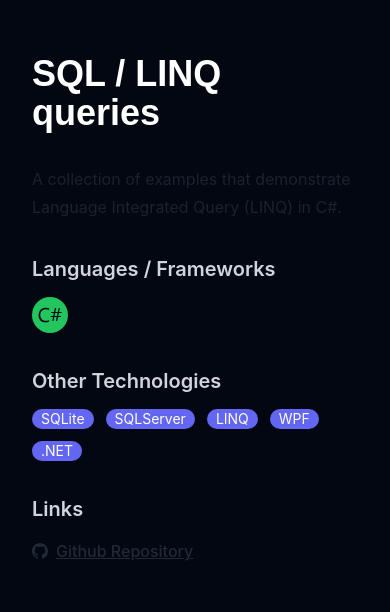
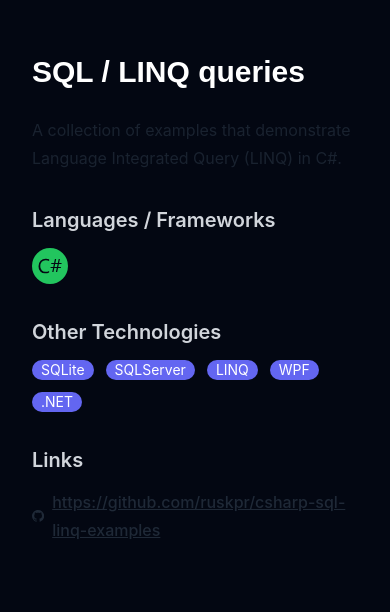
Before and after one commit to ruskpr/ruskpr.github.io, a React (Create React App) app: page /projects/linq-sql-examples in a window 390 px wide. Shown: the part 571-1183 px from the top of the page. Built offline with nearby package versions, Linux system fonts and the light colour scheme.

Commit message:
change link to show full url

```diff
--- a/src/components/pages/projects-page/ProjectDetailSidebar.tsx
+++ b/src/components/pages/projects-page/ProjectDetailSidebar.tsx
@@ -28,14 +28,15 @@ export default function ProjectDetailSidebar(props: {
     githubLink = (
       <Link className="flex gap-2 items-center" to={data.links.github}>
         <BsGithub />
-        Github Repository
+        {data.links.github}
       </Link>
     );
   }
 
   return (
     <article className="border-0 lg:border border-white prose w-full bg-gray-200 p-8 rounded-3xl bg-transparent lg:bg-base-300">
-      <h1 className="text-white lg:text-gray-200 font-primary">{data.title}</h1>
+      <h1 className="text-white lg:text-gray-200 text-3xl font-primary">{data.title}</h1>
+      <p className="lg:text-gray-200 font-bold">{data.type}</p>
       <p className="lg:text-gray-200 ">{data.subtitle}</p>
 
       <h3 className="text-gray-300">Languages / Frameworks</h3>
```
